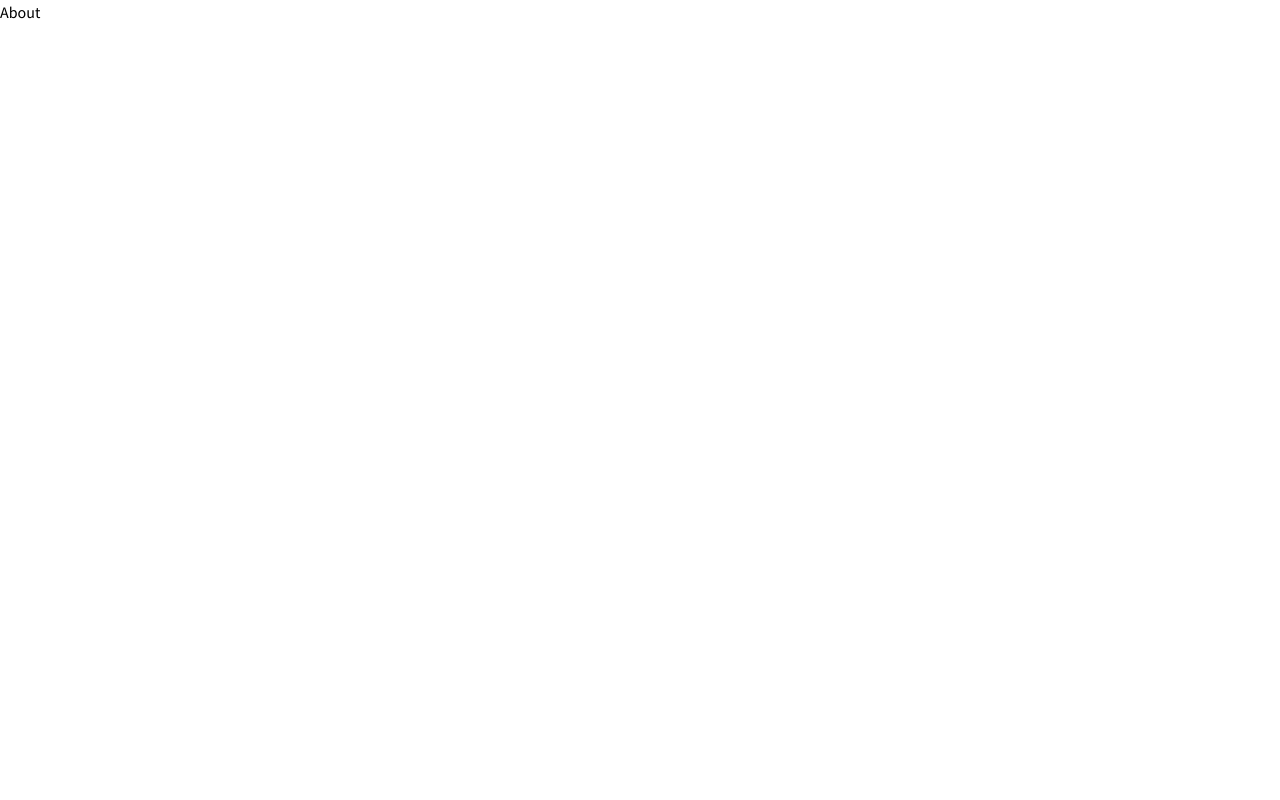
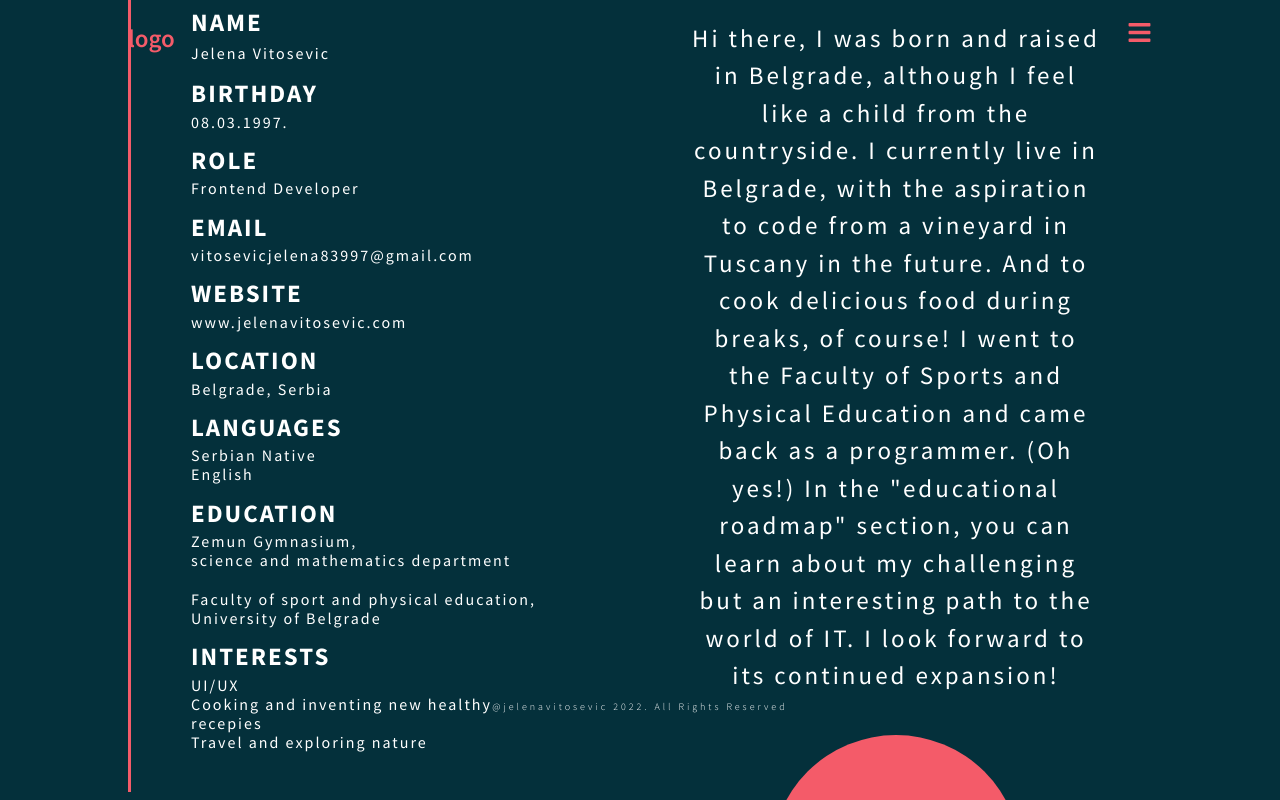
Before and after one commit to JelenaVitosevic/myPortfolio, a React (Create React App) app: page /about in a window 1280 px wide. Shown: the top 800 px of the page. Built offline with nearby package versions, Linux system fonts and the light colour scheme.

Commit message:
added some changes in css for homepage to be responsive

```diff
--- a/src/components/contact/Contact.module.css
+++ b/src/components/contact/Contact.module.css
@@ -4,33 +4,21 @@
     justify-content: space-around;
     height: 50%;
     align-items: center;
+    gap: 10px;
 }
 
-
-
 .line {
-    height: 200px;
+    height: 100px;
     width: 2px;
     background-color: #f45b69;
-}
-
-
-
-.text {
-    transform: rotate(+90deg);
-    font-size: 25px;
-    letter-spacing: 2px;
-    color: #f45b69;
-    margin: 0;
-    padding: 0;
 }
 
 .icons {
     display: flex;
     flex-direction: column;
-    gap: 20px;
+    gap: 10px;
     align-items: center;
-    font-size: 25px;
+    font-size: 20px;
 }
 
 .icon {
--- a/src/components/footer/Footer.module.css
+++ b/src/components/footer/Footer.module.css
@@ -1,9 +1,10 @@
 .footer {
     background-color: #04303b;
     width: 100%;
-    padding: 5px 0;
+    padding-bottom: 5px;
     color: #fff;
     letter-spacing: 3px;
+    font-size: 10px;
     font-weight: 300;
     text-align: center;
 }
--- a/src/components/header/Header.module.css
+++ b/src/components/header/Header.module.css
@@ -9,14 +9,14 @@
     justify-content: space-between;
     width: 80%;
     margin: 0 auto;
-    padding-top: 50px;
+    padding-top: 20px;
 }
 
 .logo {
     color: #f45b69;
     text-decoration: none;
     font-weight: 600;
-    font-size: 50px;
+    font-size: 25px;
     text-transform: lowercase;
     cursor: pointer;
 }
--- a/src/components/menu/Menu.module.css
+++ b/src/components/menu/Menu.module.css
@@ -7,10 +7,11 @@
 }
 
 .menuContainer {
-    border: 2px solid #f45b69;
-    border-radius: 20px;
+    border-right: 2px solid #f45b69;
     position: fixed;
     height: fit-content;
+    margin-top: 10px;
+    text-align: right;
 }
 
 .sidebarList {
@@ -18,18 +19,17 @@
     flex-direction: column;
     margin: 0;
     list-style: none;
-    padding: 20px;
+    padding: 10px;
 }
 
 .sidebarItemLink {
     text-decoration: none;
     color: #fff;
-    font-size: 25px;
+    font-size: 15px;
     letter-spacing: 3px;
 }
 
 .sidebarItemLink:hover {
-    text-stroke: 1px #f45b69;
     -webkit-text-stroke: 1px #f45b69;
     color: #f45b69;
 }
--- a/src/components/menu/index.jsx
+++ b/src/components/menu/index.jsx
@@ -1,6 +1,6 @@
 import React from 'react'
 import styles from './Menu.module.css'
-import {Link} from 'react-router-dom'
+import { Link } from 'react-router-dom'
 
 function Menu({list}) {
   return (
--- a/src/components/menuContainer/MenuContainer.module.css
+++ b/src/components/menuContainer/MenuContainer.module.css
@@ -1,7 +1,7 @@
 .navIcon {
     color: #f45b69;
-    width: 50px;
-    height: 50px;
+    width: 25px;
+    height: 25px;
     cursor: pointer;
 }
 
--- a/src/data/menuItems.js
+++ b/src/data/menuItems.js
@@ -27,21 +27,11 @@ export const menuItems = [
     },
     {
         id: 6,
-        tittle: 'experience',
-        url: '/experience'
-    },
-    {
-        id: 7,
-        tittle: 'education',
-        url: '/education'
-    },
-    {
-        id: 8,
         tittle: 'education roadmap',
         url: '/educationRoadmap'
     },
     {
-        id: 9,
+        id: 7,
         tittle: 'contact',
         url: '/contact'
     },
--- /dev/null
+++ b/src/pages/about/About.module.css
@@ -0,0 +1,81 @@
+.content{
+    height: calc(100vh - 159px);
+    width: 80%;
+    display: flex;
+    flex-direction: row;
+    justify-content: space-between;
+    align-items: center;
+    margin: 0 auto;
+}
+
+
+.borderWrapper {
+    border-left: 3px solid #f45b69;
+}
+
+.leftContent {
+    width: 450px;
+    margin: 20px;
+    padding: 40px;
+    color: #fff;
+    display: flex;
+    flex-direction: column;
+    gap: 10px;
+    letter-spacing: 2px;
+
+}
+
+.tittle {
+    font-size: 25px;
+    font-weight: bold;
+}
+
+.info {
+    line-height: 1.2;
+}
+
+.rightContentWrapper {
+    width: 50%;
+}
+
+
+.tittleAboutMe {
+    font-weight: 400;
+    font-size: 50px;
+    color: #f45b69;
+    text-align: center;
+    border-top: 3px solid #f45b69;
+    letter-spacing: 3px;
+}
+
+.textAboutMe{
+    margin: 0 auto;
+    width: 80%;
+    color: #fff;
+    font-size: 25px;
+    text-align: center;
+    padding-top: 20px;
+    letter-spacing: 3px;
+    padding-top: 20px;
+
+}
+
+.imgWrapper {
+    background-color: #f45b69;
+    width: 250px;
+    height: 250px;
+    display: flex;
+    justify-content: center;
+    align-items: center;
+    border-radius: 50%;
+    margin: 0 auto;
+    margin-top: 40px;
+}
+
+.img {
+    margin-top: 40px;
+    width: 250px;
+    height: 250px;
+    border-radius: 50%;
+    margin: 0 auto;
+}
--- a/src/pages/about/index.jsx
+++ b/src/pages/about/index.jsx
@@ -1,8 +1,67 @@
 import React from 'react'
+import Layout from '../../components/layouts/Layout'
+import styles from './About.module.css'
+
 
 function About() {
   return (
-    <div>About</div>
+    <Layout>
+      <div className={styles.content}>
+        <div className={styles.leftContentWrapper}>
+        <div className={styles.borderWrapper}>
+          <div className={styles.leftContent}>
+              <div className={styles.item}>
+                <h3 className={styles.tittle}>NAME</h3>
+                <p>Jelena Vitosevic</p>
+              </div>
+              <div className={styles.item}>
+                <h3 className={styles.tittle}>BIRTHDAY</h3>
+                <p className={styles.info}>08.03.1997.</p>
+              </div>
+              <div className={styles.item}>
+                <h3 className={styles.tittle}>ROLE</h3>
+                <p className={styles.info}>Frontend Developer</p>
+              </div>
+              <div className={styles.item}>
+                <h3 className={styles.tittle}>EMAIL</h3>
+                <p className={styles.info}>vitosevicjelena83997@gmail.com</p>
+              </div>
+              <div className={styles.item}>
+                <h3 className={styles.tittle}>WEBSITE</h3>
+                <p className={styles.info}>www.jelenavitosevic.com</p>
+              </div>
+              <div className={styles.item}>
+                <h3 className={styles.tittle}>LOCATION</h3>
+                <p className={styles.info}>Belgrade, Serbia</p>
+              </div>
+              <div className={styles.item}>
+                <h3 className={styles.tittle}>LANGUAGES</h3>
+                <p className={styles.info}>Serbian Native <br></br> English</p>
+              </div>
+              <div className={styles.item}>
+                <h3 className={styles.tittle}>EDUCATION</h3>
+                <p className={styles.info}>Zemun Gymnasium, <br></br> science and mathematics department <br></br> <br></br>Faculty of sport and physical education, <br></br> University of Belgrade</p>
+              </div>
+              <div className={styles.item}>
+                <h3 className={styles.tittle}>INTERESTS</h3>
+                <p className={styles.info}>UI/UX <br></br> Cooking and inventing new healthy recepies <br></br> Travel and exploring nature</p>
+              </div>
+            </div>
+          </div>
+        </div>
+        <div className={styles.rightContentWrapper}>
+          <div className={styles.textAboutMeWrapper}>
+            <h2 className={styles.tittleAboutMe}>I'm Jelena, a frontend developer based in Belgrade!</h2>
+            <p className={styles.textAboutMe}>
+              Hi there, I was born and raised in Belgrade, although I feel like a child from the countryside. I currently live in Belgrade, with the aspiration to code from a vineyard in Tuscany in the future. And to cook delicious food during breaks, of course!
+              I went to the Faculty of Sports and Physical Education and came back as a programmer. (Oh yes!) In the "educational roadmap" section, you can learn about my challenging but an interesting path to the world of IT. I look forward to its continued expansion!
+            </p>
+          </div>
+          <div className={styles.imgWrapper}>
+          </div>
+        </div>
+      </div>
+    </Layout>
   )
 }
 
--- a/src/pages/homepage/Homepage.module.css
+++ b/src/pages/homepage/Homepage.module.css
@@ -1,10 +1,16 @@
 .container {
-
     background-color: #04303b;
 }
 
+/*Extra large devices (large laptops and desktops, 1200px and up)*/
+@media only screen and (min-width: 1200px) {
+    .contentWrapper{
+        gap: 2px;
+    }
+}
+
 .content{
-    height: calc(100vh - 159px);
+    height: calc(100vh - 77.5px);
     width: 80%;
     display: flex;
     flex-direction: row;
@@ -20,21 +26,19 @@
     justify-content: center;
     align-items: center;
     margin: 0 auto;
-    gap: 5px;
-
 }
 
 .title {
     color: #fff;
-    font-weight: 600;
-    font-size: 150px;
-    line-height: 120px;
+    font-weight: 650;
+    font-size: 60px;
+    line-height: 50px;
     letter-spacing: 3px;
 }
 
 .text1 {
     color: #f45b69;
-    font-size: 50px;
+    font-size: 20px;
     width: 100%;
     text-align: center;
     margin: 0;
@@ -43,45 +47,44 @@
 
 .text2{
     color: #fff;
-    font-size: 25px;
+    font-size: 15px;
     text-align: center;
     width: 60%;
-    padding-top: 20px;
+    padding-top: 10px;
     letter-spacing: 3px;
 
 }
 
-.img {
-
+.image {
     margin: 0 auto;
-    width: 100%;
+    width: 630px;
 }
 
 .buttonWrapper {
-    padding-top: 40px;
+    padding-top: 10px;
     display: flex;
     flex-direction: row;
-    width: 60%;
+    width: 40%;
     justify-content: space-between;
 }
 
 .button {
-    width: 250px;
-    height: 250px;
+    width: 100px;
+    height: 100px;
     border-radius: 50%;
     border: none;
     background-color: #f45b69;
     color: #fff;
     cursor: pointer;
     text-transform: lowercase;
-    font-size: 25px;
+    font-size: 12px;
     letter-spacing: 2px;
     font-family: 'Source Sans Pro', sans-serif;
 }
 
 .button:hover {
     background-color: #04303b;
-    border: 5px solid #f45b69;
+    border: 2px solid #f45b69;
     color: #fff;
     font-weight: 600;
 
--- a/src/pages/homepage/homepage.jsx
+++ b/src/pages/homepage/homepage.jsx
@@ -15,8 +15,9 @@ function Homepage() {
               <h1 className={styles.title}>Hello I'm Jelena Vitosevic</h1>
               <p className={styles.text1}>frontend developer with an sport & physical education background</p>
               <p className={styles.text2}>In my free time, you can find me in the nature, in the gym or in the kitchen.
-A chef for family and friends who dreams of one day being the author of
-an app with delicious and healthy recipes. </p>
+                  A chef for family and friends who dreams of one day being the author of
+                  an app with delicious and healthy recipes.
+              </p>
               <div className={styles.buttonWrapper}>
                 <button className={styles.button}>MY RESUME</button>
                 <button className={styles.button}>MY PROJECTS</button>
```
